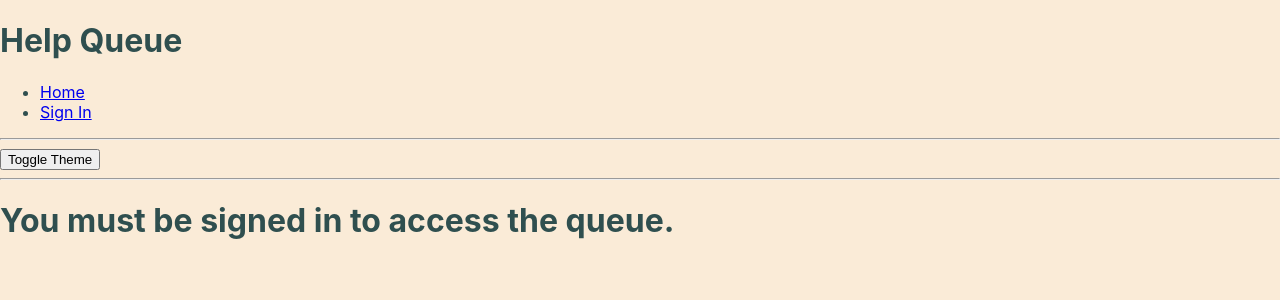
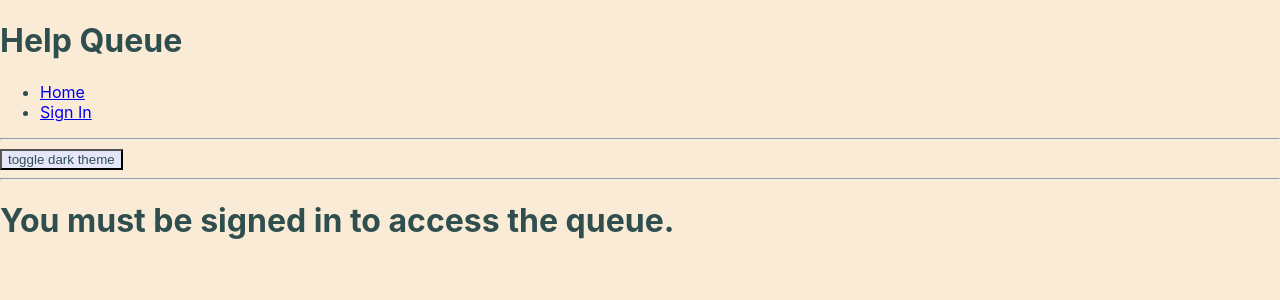
Before and after one commit to igl-myrick/help-queue, a React (Create React App) app: page / in a window 1280 px wide. Shown: the top 300 px of the page. Built offline with nearby package versions, Linux system fonts and the light colour scheme; no server answers; the database is empty.

Commit message:
add light/dark theme logic

```diff
--- a/src/components/ToggleTheme.js
+++ b/src/components/ToggleTheme.js
@@ -1,12 +1,26 @@
 import React from "react";
+import PropTypes from "prop-types";
 
-function ToggleTheme() {
+function ToggleTheme(props) {
+  const { theme, toggleTheme } = props;
+
+  const styles = {
+    backgroundColor: theme.buttonBackground,
+    color: theme.textColor
+  }
+
   return (
     <React.Fragment>
-      <button>Toggle Theme</button>
+      <button style={styles} onClick={toggleTheme}>
+        {theme.textColor === "AntiqueWhite" ? "toggle light theme" : "toggle dark theme"}
+      </button>
       <hr/>
     </React.Fragment>
   );
 }
 
+ToggleTheme.propTypes = {
+  toggleTheme: PropTypes.func
+}
+
 export default ToggleTheme;
```
